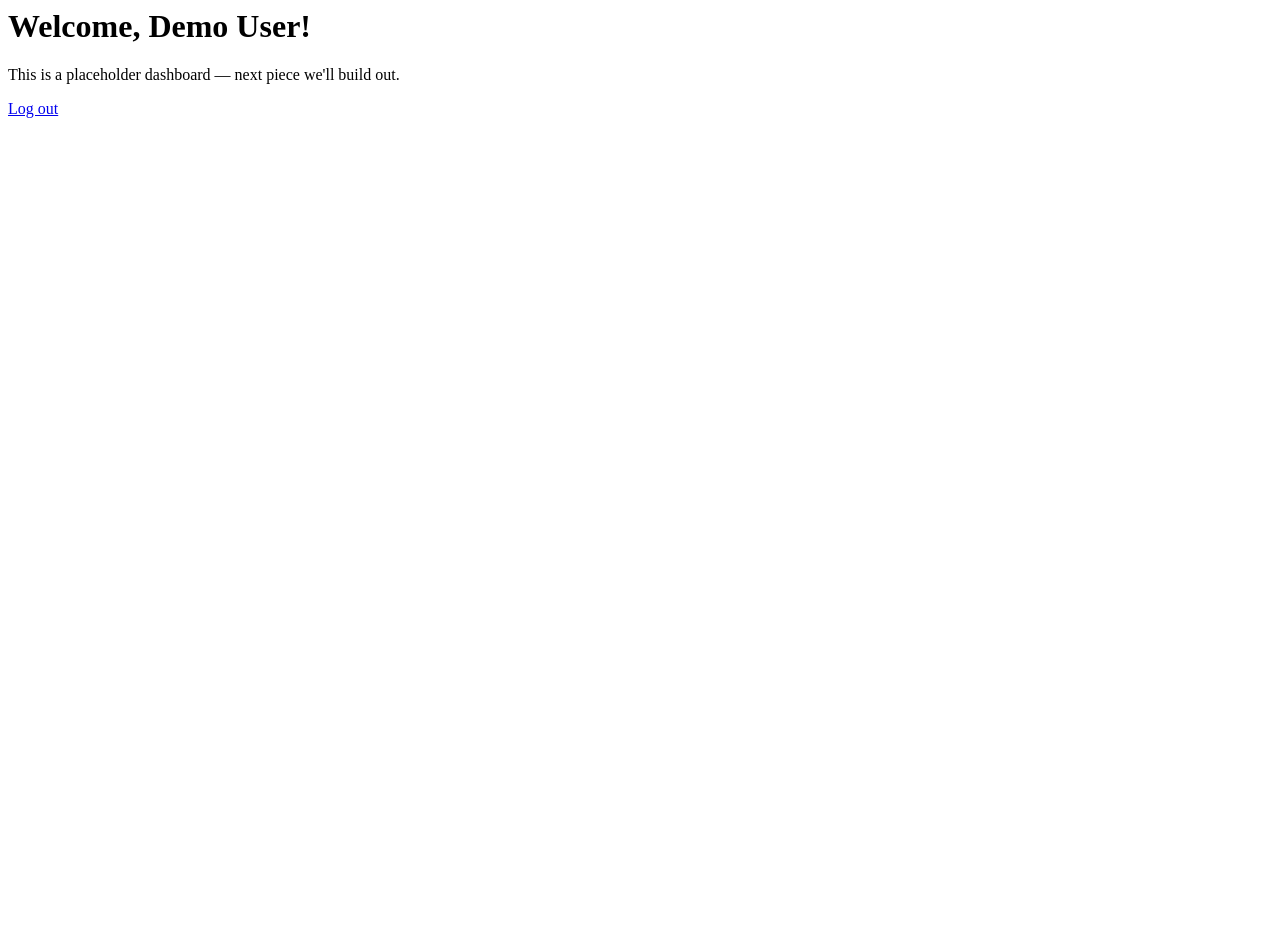
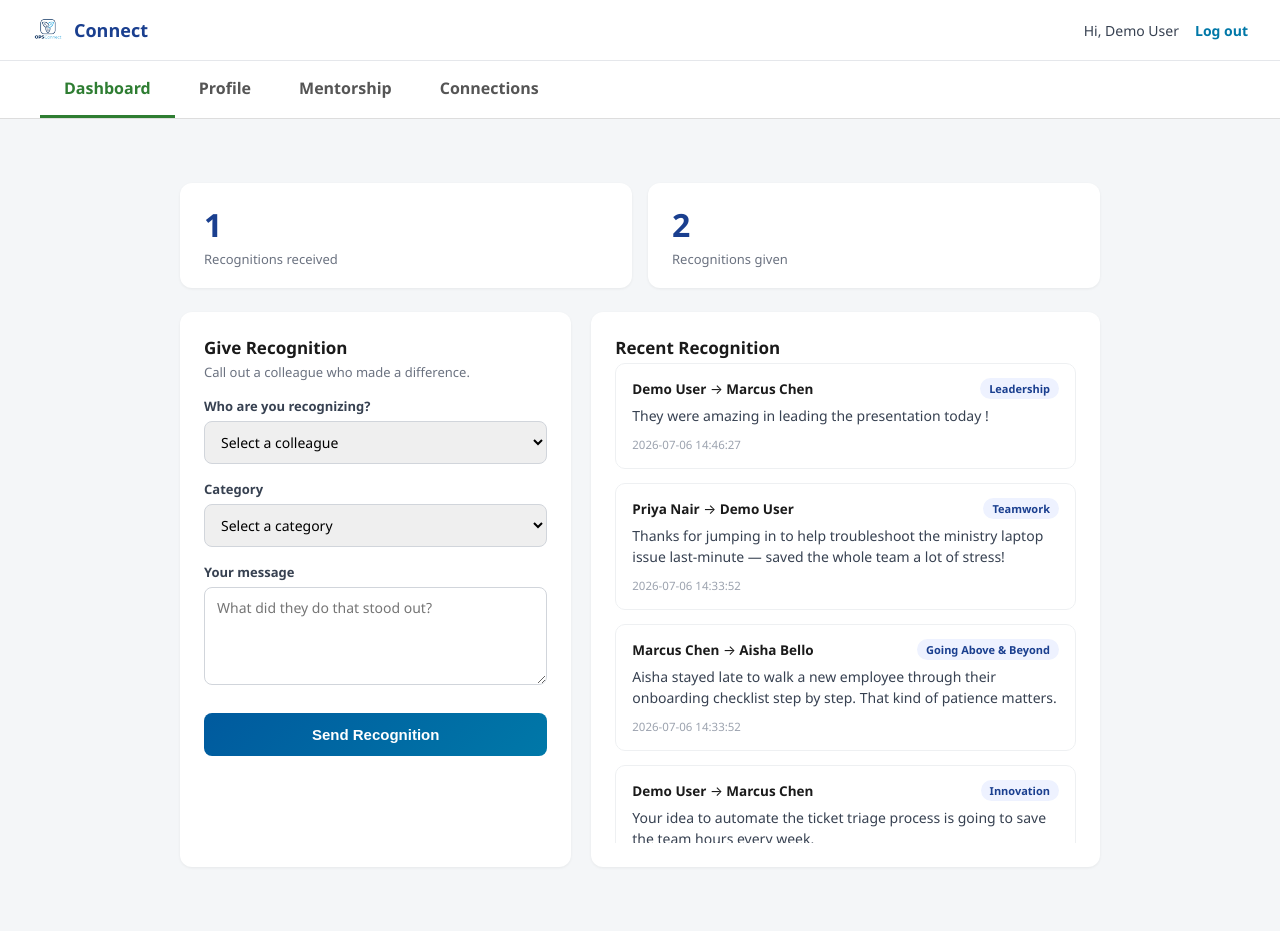
Before and after one commit to EmanuelCaravaggio/CaseComp, a Flask app: page /dashboard in a window 1280 px wide. Before the commit the page ends 118 px from the top, so only its background shows below. Run offline with Flask 3, Linux system fonts and the light colour scheme; a user stored in the database is signed in; data comes from the database, SQL or seed files in the repository; both versions use the stored data as it was after the commit.

Commit message:
Different pages added

```diff
--- a/app.py
+++ b/app.py
@@ -26,16 +26,55 @@ def init_db():
             created_at TIMESTAMP DEFAULT CURRENT_TIMESTAMP
         )
     """)
+    conn.execute("""
+        CREATE TABLE IF NOT EXISTS recognitions (
+            id INTEGER PRIMARY KEY AUTOINCREMENT,
+            from_user_id INTEGER NOT NULL,
+            to_user_id INTEGER NOT NULL,
+            category TEXT NOT NULL,
+            message TEXT NOT NULL,
+            created_at TIMESTAMP DEFAULT CURRENT_TIMESTAMP,
+            FOREIGN KEY (from_user_id) REFERENCES users (id),
+            FOREIGN KEY (to_user_id) REFERENCES users (id)
+        )
+    """)
     conn.commit()
 
-    # Seed one demo user so you can log in immediately (remove later)
-    existing = conn.execute("SELECT * FROM users WHERE email = ?", ("demo@ops.on.ca",)).fetchone()
-    if not existing:
-        conn.execute(
-            "INSERT INTO users (name, email, password_hash) VALUES (?, ?, ?)",
-            ("Demo User", "demo@ops.on.ca", generate_password_hash("password123")),
-        )
+    # Seed demo users so recognition feels like a real team (remove later)
+    demo_users = [
+        ("Demo User", "demo@ops.on.ca", "password123"),
+        ("Priya Nair", "priya.nair@ops.on.ca", "password123"),
+        ("Marcus Chen", "marcus.chen@ops.on.ca", "password123"),
+        ("Aisha Bello", "aisha.bello@ops.on.ca", "password123"),
+    ]
+    for name, email, pw in demo_users:
+        existing = conn.execute("SELECT * FROM users WHERE email = ?", (email,)).fetchone()
+        if not existing:
+            conn.execute(
+                "INSERT INTO users (name, email, password_hash) VALUES (?, ?, ?)",
+                (name, email, generate_password_hash(pw)),
+            )
+    conn.commit()
+
+    # Seed a couple of sample recognitions so the feed isn't empty on first run
+    count = conn.execute("SELECT COUNT(*) AS c FROM recognitions").fetchone()["c"]
+    if count == 0:
+        users = {row["email"]: row["id"] for row in conn.execute("SELECT id, email FROM users").fetchall()}
+        sample = [
+            (users["priya.nair@ops.on.ca"], users["demo@ops.on.ca"], "Teamwork",
+             "Thanks for jumping in to help troubleshoot the ministry laptop issue last-minute — saved the whole team a lot of stress!"),
+            (users["marcus.chen@ops.on.ca"], users["aisha.bello@ops.on.ca"], "Going Above & Beyond",
+             "Aisha stayed late to walk a new employee through their onboarding checklist step by step. That kind of patience matters."),
+            (users["demo@ops.on.ca"], users["marcus.chen@ops.on.ca"], "Innovation",
+             "Your idea to automate the ticket triage process is going to save the team hours every week."),
+        ]
+        for from_id, to_id, category, message in sample:
+            conn.execute(
+                "INSERT INTO recognitions (from_user_id, to_user_id, category, message) VALUES (?, ?, ?, ?)",
+                (from_id, to_id, category, message),
+            )
         conn.commit()
+
     conn.close()
 
 
@@ -109,15 +148,101 @@ def logout():
     return redirect(url_for("login"))
 
 
+RECOGNITION_CATEGORIES = [
+    "Teamwork",
+    "Innovation",
+    "Leadership",
+    "Going Above & Beyond",
+    "Client Service",
+    "Mentorship",
+]
+
+
 @app.route("/dashboard")
 def dashboard():
-    if not session.get("user_id"):
+    user_id = session.get("user_id")
+    if not user_id:
         return redirect(url_for("login"))
-    return f"""
-    <h1>Welcome, {session['user_name']}!</h1>
-    <p>This is a placeholder dashboard — next piece we'll build out.</p>
-    <a href='{url_for('logout')}'>Log out</a>
-    """
+
+    conn = get_db()
+
+    colleagues = conn.execute(
+        "SELECT id, name FROM users WHERE id != ? ORDER BY name", (user_id,)
+    ).fetchall()
+
+    feed = conn.execute("""
+        SELECT r.id, r.category, r.message, r.created_at,
+               sender.name AS from_name,
+               receiver.name AS to_name
+        FROM recognitions r
+        JOIN users sender ON r.from_user_id = sender.id
+        JOIN users receiver ON r.to_user_id = receiver.id
+        ORDER BY r.created_at DESC
+        LIMIT 20
+    """).fetchall()
+
+    given_count = conn.execute(
+        "SELECT COUNT(*) AS c FROM recognitions WHERE from_user_id = ?", (user_id,)
+    ).fetchone()["c"]
+    received_count = conn.execute(
+        "SELECT COUNT(*) AS c FROM recognitions WHERE to_user_id = ?", (user_id,)
+    ).fetchone()["c"]
+
+    conn.close()
+
+    return render_template(
+        "dashboard.html",
+        user_name=session["user_name"],
+        colleagues=colleagues,
+        feed=feed,
+        given_count=given_count,
+        received_count=received_count,
+        categories=RECOGNITION_CATEGORIES,
+    )
+
+
+@app.route("/recognition/give", methods=["POST"])
+def give_recognition():
+    user_id = session.get("user_id")
+    if not user_id:
+        return redirect(url_for("login"))
+
+    to_user_id = request.form.get("to_user_id")
+    category = request.form.get("category", "").strip()
+    message = request.form.get("message", "").strip()
+
+    if not to_user_id or not category or not message:
+        flash("Please fill out all fields to send recognition.", "error")
+        return redirect(url_for("dashboard"))
+
+    if str(to_user_id) == str(user_id):
+        flash("You can't send recognition to yourself.", "error")
+        return redirect(url_for("dashboard"))
+
+    conn = get_db()
+    conn.execute(
+        "INSERT INTO recognitions (from_user_id, to_user_id, category, message) VALUES (?, ?, ?, ?)",
+        (user_id, to_user_id, category, message),
+    )
+    conn.commit()
+    conn.close()
+
+    flash("Recognition sent!", "success")
+    return redirect(url_for("dashboard"))
+
+
+
+@app.route("/profile")
+def profile():
+    return render_template("profile.html")
+
+@app.route("/mentorship")
+def mentorship():
+    return render_template("mentorship.html")
+
+@app.route("/connections")
+def connections():
+    return render_template("connections.html")
 
 
 if __name__ == "__main__":
--- a/static/style.css
+++ b/static/style.css
@@ -233,3 +233,224 @@ button:hover {
     margin: 0 8px;
     color: #d1d5db;
 }
+
+/* ---------- Dashboard ---------- */
+
+.dashboard-body {
+    background: #f4f6f8;
+    min-height: 100vh;
+}
+
+.topbar {
+    background: #ffffff;
+    border-bottom: 1px solid #e5e7eb;
+    padding: 14px 32px;
+    display: flex;
+    align-items: center;
+    justify-content: space-between;
+}
+
+.topbar-brand {
+    display: flex;
+    align-items: center;
+    gap: 10px;
+    font-size: 18px;
+    font-weight: 700;
+    color: #1a3f8f;
+}
+
+.topbar-logo {
+    width: 32px;
+    height: 32px;
+    object-fit: contain;
+}
+
+.topbar-user {
+    display: flex;
+    align-items: center;
+    gap: 16px;
+    font-size: 14px;
+    color: #374151;
+}
+
+.logout-link {
+    color: #0078a8;
+    text-decoration: none;
+    font-weight: 600;
+}
+
+.logout-link:hover {
+    text-decoration: underline;
+}
+
+.dashboard-container {
+    max-width: 1000px;
+    margin: 0 auto;
+    padding: 32px 20px;
+}
+
+.alert-success {
+    background: #f0fdf4;
+    color: #15803d;
+    border: 1px solid #bbf7d0;
+}
+
+.stats-row {
+    display: flex;
+    gap: 16px;
+    margin-bottom: 24px;
+}
+
+.stat-card {
+    background: #ffffff;
+    border-radius: 12px;
+    padding: 20px 24px;
+    flex: 1;
+    box-shadow: 0 1px 3px rgba(0, 0, 0, 0.06);
+    display: flex;
+    flex-direction: column;
+    gap: 4px;
+}
+
+.stat-number {
+    font-size: 32px;
+    font-weight: 700;
+    color: #1a3f8f;
+}
+
+.stat-label {
+    font-size: 13px;
+    color: #6b7280;
+}
+
+.dashboard-grid {
+    display: grid;
+    grid-template-columns: 1fr 1.3fr;
+    gap: 20px;
+}
+
+@media (max-width: 800px) {
+    .dashboard-grid {
+        grid-template-columns: 1fr;
+    }
+}
+
+.give-recognition-card,
+.feed-card {
+    background: #ffffff;
+    border-radius: 12px;
+    padding: 24px;
+    box-shadow: 0 1px 3px rgba(0, 0, 0, 0.06);
+}
+
+.give-recognition-card h2,
+.feed-card h2 {
+    font-size: 17px;
+    color: #1a1a1a;
+    margin-bottom: 4px;
+}
+
+.card-subtitle {
+    font-size: 13px;
+    color: #6b7280;
+    margin-bottom: 16px;
+}
+
+select,
+textarea {
+    padding: 10px 12px;
+    border: 1.5px solid #d1d5db;
+    border-radius: 8px;
+    font-size: 14px;
+    font-family: inherit;
+    resize: vertical;
+}
+
+select:focus,
+textarea:focus {
+    outline: none;
+    border-color: #0078a8;
+    box-shadow: 0 0 0 3px rgba(0, 120, 168, 0.12);
+}
+
+.feed-list {
+    display: flex;
+    flex-direction: column;
+    gap: 14px;
+    max-height: 480px;
+    overflow-y: auto;
+}
+
+.feed-item {
+    border: 1px solid #eef0f2;
+    border-radius: 10px;
+    padding: 14px 16px;
+}
+
+.feed-header {
+    display: flex;
+    justify-content: space-between;
+    align-items: center;
+    margin-bottom: 6px;
+    flex-wrap: wrap;
+    gap: 6px;
+}
+
+.feed-names {
+    font-size: 13.5px;
+    color: #1a1a1a;
+}
+
+.feed-category {
+    font-size: 11px;
+    font-weight: 700;
+    color: #1a3f8f;
+    background: #eef2ff;
+    padding: 3px 9px;
+    border-radius: 999px;
+    white-space: nowrap;
+}
+
+.feed-message {
+    font-size: 14px;
+    color: #374151;
+    line-height: 1.5;
+    margin-bottom: 6px;
+}
+
+.feed-time {
+    font-size: 11.5px;
+    color: #9ca3af;
+}
+
+.empty-state {
+    color: #9ca3af;
+    font-size: 14px;
+}
+
+
+
+.dashboard-tabs {
+    display: flex;
+    background: white;
+    border-bottom: 1px solid #ddd;
+    padding: 0 40px;
+}
+
+.dashboard-tabs a {
+    padding: 16px 24px;
+    text-decoration: none;
+    color: #555;
+    font-weight: 600;
+    transition: 0.3s;
+}
+
+.dashboard-tabs a:hover {
+    color: #2E7D32;
+    border-bottom: 3px solid #2E7D32;
+}
+
+.dashboard-tabs a.active {
+    color: #2E7D32;
+    border-bottom: 3px solid #2E7D32;
+}
--- /dev/null
+++ b/templates/dashboard.html
@@ -0,0 +1,103 @@
+<!DOCTYPE html>
+<html lang="en">
+<head>
+    <meta charset="UTF-8">
+    <meta name="viewport" content="width=device-width, initial-scale=1.0">
+
+    <link rel="stylesheet" href="{{ url_for('static', filename='style.css') }}">
+</head>
+<body class="dashboard-body">
+    <nav class="topbar">
+        <div class="topbar-brand">
+            <img src="{{ url_for('static', filename='logo_ops.png') }}" alt="Connect logo" class="topbar-logo">
+            <span>Connect</span>
+        </div>
+        <div class="topbar-user">
+            <span>Hi, {{ user_name }}</span>
+            <a href="{{ url_for('logout') }}" class="logout-link">Log out</a>
+        </div>
+    </nav>
+
+
+    <nav class="dashboard-tabs">
+        <a href="{{ url_for('dashboard') }}" class="active">Dashboard</a>
+        <a href="{{ url_for('profile') }}">Profile</a>
+        <a href="{{ url_for('mentorship') }}">Mentorship</a>
+        <a href="{{ url_for('connections') }}">Connections</a>
+    </nav>
+
+    <main class="dashboard-container">
+
+    <main class="dashboard-container">
+        {% with messages = get_flashed_messages(with_categories=true) %}
+            {% if messages %}
+                {% for category, message in messages %}
+                    <div class="alert alert-{{ category }}">{{ message }}</div>
+                {% endfor %}
+            {% endif %}
+        {% endwith %}
+
+        <div class="stats-row">
+            <div class="stat-card">
+                <span class="stat-number">{{ received_count }}</span>
+                <span class="stat-label">Recognitions received</span>
+            </div>
+            <div class="stat-card">
+                <span class="stat-number">{{ given_count }}</span>
+                <span class="stat-label">Recognitions given</span>
+            </div>
+        </div>
+
+        <div class="dashboard-grid">
+            <section class="give-recognition-card">
+                <h2>Give Recognition</h2>
+                <p class="card-subtitle">Call out a colleague who made a difference.</p>
+                <form method="POST" action="{{ url_for('give_recognition') }}">
+                    <label for="to_user_id">Who are you recognizing?</label>
+                    <select id="to_user_id" name="to_user_id" required>
+                        <option value="" disabled selected>Select a colleague</option>
+                        {% for colleague in colleagues %}
+                            <option value="{{ colleague.id }}">{{ colleague.name }}</option>
+                        {% endfor %}
+                    </select>
+
+                    <label for="category">Category</label>
+                    <select id="category" name="category" required>
+                        <option value="" disabled selected>Select a category</option>
+                        {% for cat in categories %}
+                            <option value="{{ cat }}">{{ cat }}</option>
+                        {% endfor %}
+                    </select>
+
+                    <label for="message">Your message</label>
+                    <textarea id="message" name="message" rows="4" placeholder="What did they do that stood out?" required></textarea>
+
+                    <button type="submit">Send Recognition</button>
+                </form>
+            </section>
+
+            <section class="feed-card">
+                <h2>Recent Recognition</h2>
+                {% if feed %}
+                    <div class="feed-list">
+                        {% for item in feed %}
+                            <div class="feed-item">
+                                <div class="feed-header">
+                                    <span class="feed-names">
+                                        <strong>{{ item.from_name }}</strong> → <strong>{{ item.to_name }}</strong>
+                                    </span>
+                                    <span class="feed-category">{{ item.category }}</span>
+                                </div>
+                                <p class="feed-message">{{ item.message }}</p>
+                                <span class="feed-time">{{ item.created_at }}</span>
+                            </div>
+                        {% endfor %}
+                    </div>
+                {% else %}
+                    <p class="empty-state">No recognitions yet — be the first to send one!</p>
+                {% endif %}
+            </section>
+        </div>
+    </main>
+</body>
+</html>
```
Also changed, not shown: connect.db, templates/connections.html (added), templates/mentorship.html (added), templates/profile.html (added).
